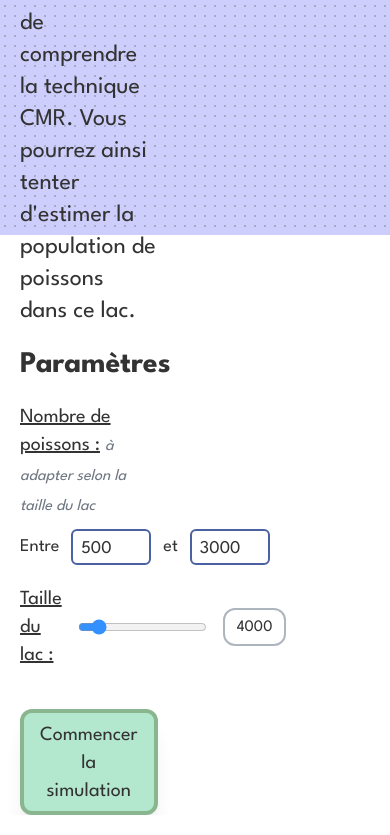
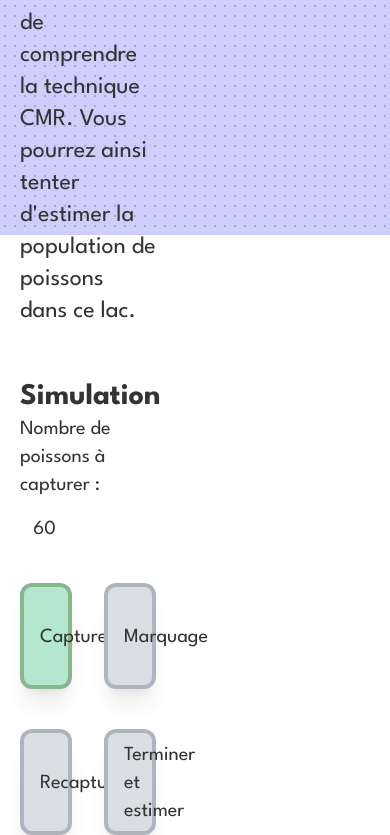
Before and after one commit to zonetecde/CMR-simulator, a SvelteKit app: page / in a window 390 px wide. Shown: the part 609-1444 px from the top of the page. Built offline with nearby package versions, Linux system fonts and the light colour scheme.

Commit message:
+ azy fonctionne pa :c

```diff
--- a/src/lib/Components/Lac.svelte
+++ b/src/lib/Components/Lac.svelte
@@ -2,7 +2,7 @@
 	import type Coordonnees from '$lib/Coordonnees';
 	import { RandomInt } from '$lib/Func';
 	import { onMount } from 'svelte';
-	import { fade } from 'svelte/transition';
+	import { fade, scale } from 'svelte/transition';
 
 	export let minPoisson: number;
 	export let maxPoisson: number;
@@ -15,6 +15,9 @@
 
 	const visibleWidth: number = 800;
 	const visibleHeight: number = 600;
+
+	let captureAnim: boolean = false;
+	let main: HTMLImageElement;
 
 	export function refreshAnimation() {
 		poissons = [];
@@ -53,7 +56,9 @@
 					x: RandomInt(0 - lacSize / 2, lacSize + lacSize / 2),
 					y: RandomInt(0 - lacSize / 2, lacSize + lacSize / 2),
 					direction: getRandomDirection(),
-					int: RandomInt(0, 40)
+					int: RandomInt(0, 40),
+					id: i,
+					marked: false
 				}
 			];
 		}
@@ -64,6 +69,7 @@
 			RandomInt(0, 7)
 		];
 	}
+
 	function bougerPoissons() {
 		// Fait bouger les poissons aléatoirement
 		poissonIntervalAnimation = setInterval(() => {
@@ -118,7 +124,9 @@
 					x: x,
 					y: y,
 					direction,
-					int: poisson.int > 40 ? 0 : poisson.int + RandomInt(0, vitesse)
+					int: poisson.int > 40 ? 0 : poisson.int + RandomInt(0, vitesse),
+					id: poisson.id,
+					marked: poisson.marked
 				};
 			});
 		}, 100);
@@ -150,19 +158,74 @@
 			fishTop - fishHeight <= enclosBottom
 		);
 	}
+
+	export async function captureFish(number: number) {
+		captureAnim = true;
+
+		await delay(400);
+
+		main.classList.remove('scale-0');
+		main.classList.add('scale-100');
+
+		await delay(2000);
+
+		main.classList.remove('scale-100');
+		main.classList.add('scale-0');
+
+		await delay(1000);
+
+		// Capture les <number> poissons les plus proches du centre (0, 0) et les renvoies
+		const poissonsProches = poissons
+			.sort((a, b) => {
+				const distanceA = Math.sqrt(a.x ** 2 + a.y ** 2);
+				const distanceB = Math.sqrt(b.x ** 2 + b.y ** 2);
+				return distanceA - distanceB;
+			})
+			.slice(0, number);
+
+		clearInterval(poissonIntervalAnimation);
+		captureAnim = false;
+
+		return poissonsProches;
+	}
+
+	export function markFish(poissonsToMark: Coordonnees[]) {
+		poissons = poissons.map((p) => {
+			if (poissonsToMark.some((poisson) => poisson.id === p.id)) {
+				return { ...p, marked: true };
+			}
+			return p;
+		});
+
+		bougerPoissons();
+	}
+
+	function delay(ms: number) {
+		return new Promise((resolve) => setTimeout(resolve, ms));
+	}
 </script>
 
 <div
 	id="enclos"
-	class="absolute top-5 right-5 origin-top-right bg-blue-400 border-4 border-blue-900 rounded-xl overflow-hidden"
+	class={'absolute duration-700 bg-blue-400 border-4 border-blue-900 rounded-xl overflow-hidden ' +
+		(captureAnim ? 'left-1/3 top-1/4 origin-top-left' : 'top-5 right-5 origin-top-right')}
 	style="width: {visibleWidth}px; height: {visibleHeight}px;"
 >
+	{#if captureAnim}
+		<img
+			src="hand.png"
+			alt="main"
+			bind:this={main}
+			class="absolute left-1/2 -translate-x-1/2 top-1/2 -translate-y-1/2 scale-0 duration-1000"
+		/>
+	{/if}
+
 	{#each poissons as poisson}
 		{#if isFishVisible(poisson)}
 			<img
 				transition:fade
 				alt="poisson"
-				src="fish.png"
+				src={poisson.marked ? 'markedfish.png' : 'fish.png'}
 				class={`w-20 object-cover h-10 absolute duration-500 ${
 					poisson.direction === 'Right' ? 'flip' : ''
 				} ${poisson.direction === 'Up' ? 'rotate-90' : ''} ${
--- a/src/lib/Coordonnees.ts
+++ b/src/lib/Coordonnees.ts
@@ -1,4 +1,5 @@
 export default interface Coordonnees {
+	id: number;
 	x: number;
 	y: number;
 	direction:
@@ -12,4 +13,5 @@ export default interface Coordonnees {
 		| 'BottomRight'
 		| string;
 	int: number;
+	marked: boolean;
 }
--- a/src/routes/+page.svelte
+++ b/src/routes/+page.svelte
@@ -1,5 +1,6 @@
 <script lang="ts">
 	import Lac from '$lib/Components/Lac.svelte';
+	import type Coordonnees from '$lib/Coordonnees';
 
 	let minPoisson = 500; // Le nombre minimum de poissons
 	let maxPoisson = 3000; // Le nombre maximum de poissons
@@ -8,9 +9,35 @@
 	let lacSize = 4000; // Taille du lac
 
 	let lac: Lac;
+	let hasSimulationStarted: boolean = false;
+	let toCapture: number = 60; // Nombre de poisson à capturer
+	let didCapture: boolean = false;
+	let didMark: boolean = false;
+	let poissonsCaptures: Coordonnees[];
 
 	$: if ((lacSize || minPoisson || maxPoisson) && lac) {
 		lac.refreshAnimation();
+	}
+
+	async function handleCaptureButtonClicked() {
+		didCapture = true;
+
+		poissonsCaptures = await lac.captureFish(toCapture);
+	}
+
+	function handleMarquageButtonClicked() {
+		didMark = true;
+
+		// Marque tout les poissons en leur donnant une couleur
+		lac.markFish(poissonsCaptures);
+
+		poissonsCaptures = [];
+	}
+
+	function handleStartSimulationButtonClicked() {
+		hasSimulationStarted = true;
+		didMark = false;
+		didCapture = false;
 	}
 </script>
 
@@ -27,6 +54,7 @@
 			poissons dans ce lac.
 		</p>
 
+		{#if hasSimulationStarted}
 			<div>
 				<h2 class="text-3xl mt-5 font-bold">Paramètres</h2>
 
@@ -74,10 +102,60 @@
 
 				<button
 					class="px-4 pt-2 pb-1.5 text-xl bg-[#a1e3c4] border-[#6ca472] shadow-xl rounded-xl border-4 mt-10 duration-150 hover:bg-[#84c3a6]"
-				>Commencer la simulation</button
+					on:click={handleStartSimulationButtonClicked}>Commencer la simulation</button
 				>
 			</div>
+		{:else}
+			<div class="flex flex-col mt-8 text-xl">
+				<h2 class="text-3xl mt-5 font-bold">Simulation</h2>
+
+				<label
+					>Nombre de poissons à capturer : <input
+						type="number"
+						min="1"
+						max={maxPoisson}
+						class="text-center pt-1 bg-opacity-80 outline-none bg-white rounded-lg mt-3"
+						bind:value={toCapture}
+					/></label
+				>
+
+				<div class="grid grid-cols-2 grid-rows-2 gap-x-8 w-full">
+					<button
+						class="px-4 pt-2 pb-1.5 text-xl bg-[#a1e3c4] border-[#6ca472] shadow-xl rounded-xl border-4 mt-10 duration-150 hover:bg-[#84c3a6] disabled:bg-gray-300 disabled:border-gray-400"
+						on:click={handleCaptureButtonClicked}
+						disabled={didCapture}
+						>Capture
+					</button>
+					<button
+						class="px-4 pt-2 pb-1.5 text-xl bg-[#a1e3c4] border-[#6ca472] shadow-xl rounded-xl border-4 mt-10 duration-150 hover:bg-[#84c3a6] disabled:bg-gray-300 disabled:border-gray-400"
+						disabled={(!didCapture && !didMark) || didMark}
+						on:click={handleMarquageButtonClicked}
+						>Marquage
+					</button>
+					<button
+						class="px-4 pt-2 pb-1.5 text-xl bg-[#a1e3c4] border-[#6ca472] shadow-xl rounded-xl border-4 mt-10 duration-150 hover:bg-[#84c3a6] disabled:bg-gray-300 disabled:border-gray-400"
+						disabled={!didMark}
+						>Recapture
+					</button>
+					<button
+						class="px-4 pt-2 pb-1.5 text-xl bg-[#a1e3c4] border-[#6ca472] shadow-xl rounded-xl border-4 mt-10 duration-150 hover:bg-[#84c3a6] disabled:bg-gray-300 disabled:border-gray-400"
+						disabled={!didMark}
+						>Terminer et estimer
+					</button>
 				</div>
+			</div>
+		{/if}
+	</div>
+
+	{#if poissonsCaptures}
+		<div
+			class="absolute top-[60%] overflow-auto max-h-[30%] right-5 flex flex-wrap xl:w-[30%] lg:w-[40%] w-[50%]"
+		>
+			{#each poissonsCaptures as poisson}
+				<img src="fish.png" class="w-10 object-contain h-10" alt="poisson" />
+			{/each}
+		</div>
+	{/if}
 </div>
 
 <style>
```
Also changed, not shown: static/hand.png (added), static/markedfish.png (added). Lines whose indentation alone changed are shown as unchanged.
